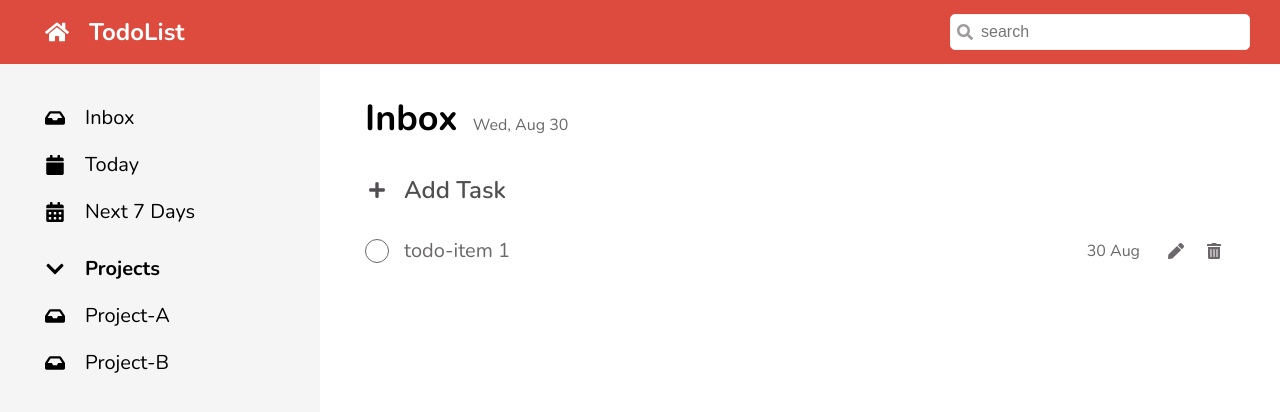
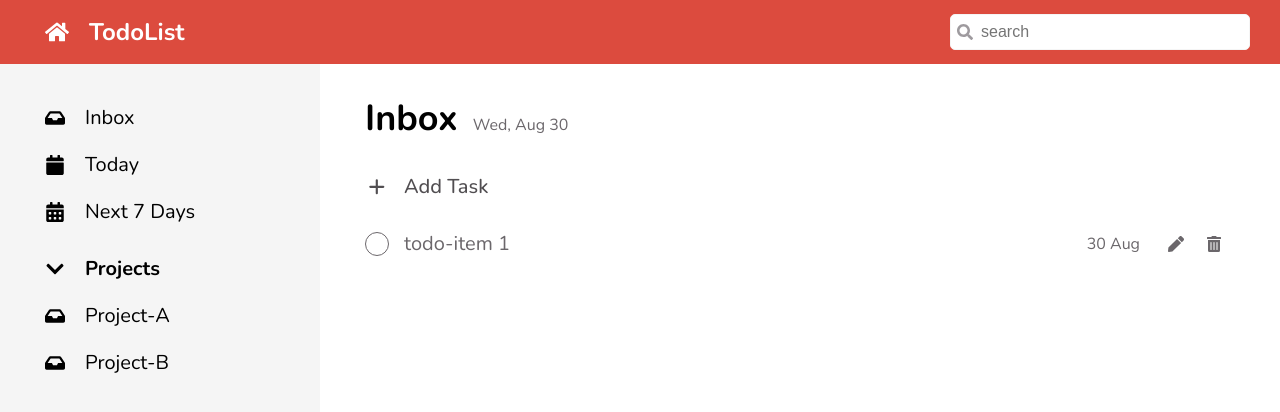
Before and after one commit to pavitpim40/cc15-todollst-ppimchan, a React (Create React App) app: page / in a window 1280 px wide. Shown: the top 412 px of the page. Built offline with nearby package versions, Linux system fonts and the light colour scheme.

Commit message:
finish:todolist css

```diff
--- a/src/components/Todo/TodoCreate.jsx
+++ b/src/components/Todo/TodoCreate.jsx
@@ -1,11 +1,12 @@
 import styles from './TodoCreate.module.scss';
 import { FaPlus } from 'react-icons/fa';
+import { HiPlus } from 'react-icons/hi';
 
 function TodoCreate() {
   return (
     <div className={styles.todo__create}>
       <div className={styles.todo__create__button}>
-        <FaPlus />
+        <HiPlus />
       </div>
       <h3 className={styles.todo__create__text}>Add Task</h3>
     </div>
--- a/src/components/Todo/TodoCreate.module.scss
+++ b/src/components/Todo/TodoCreate.module.scss
@@ -5,7 +5,7 @@
   gap: 15px;
   align-items: center;
   cursor: pointer;
-  padding: $todo-content-padding;
+  padding: 10px $todo-content-padding;
   color: $grey-700;
 
   &:hover {
@@ -27,7 +27,7 @@
     display: flex;
     justify-content: center;
     align-items: center;
-    font-size: $circle * 0.75;
+    font-size: $circle * 0.9;
 
     // ทำให้ปุ่มอยู่กลาง
     // display: inline-block;
@@ -36,8 +36,7 @@
   }
 
   &__text {
-    font-weight: 600;
-    font-size: $text-2xl;
-    line-height: 1.2rem;
+    font-weight: 500;
+    font-size: $text-xl;
   }
 }
--- a/src/components/Todo/TodoLists.jsx
+++ b/src/components/Todo/TodoLists.jsx
@@ -1,11 +1,14 @@
 import styles from './TodoLists.module.scss';
-import { FaTrashAlt, FaPen, FaRegCircle } from 'react-icons/fa';
+import { FaTrashAlt, FaPen } from 'react-icons/fa';
+import { HiOutlineCheck } from 'react-icons/hi';
 
 function TodoLists() {
   return (
     <ul className={styles.todo__lists}>
       <li className={styles.todo}>
-        <span className={styles.todo__checkbox}>{/* <FaRegCircle /> */}</span>
+        <div className={styles.todo__checkbox}>
+          <HiOutlineCheck className={styles.todo__checkbox__icon} />
+        </div>
         <p className={styles.todo__task}>todo-item 1 </p>
         <span className={styles.todo__date}>30 Aug</span>
         <div className={styles.todo__action}>
--- a/src/components/Todo/TodoLists.module.scss
+++ b/src/components/Todo/TodoLists.module.scss
@@ -25,11 +25,32 @@
     border: 1px solid currentColor;
     border-radius: 50%;
     text-align: center;
+
+    display: flex;
+    align-items: center;
+    justify-content: center;
+    font-size: $circle * 0.8;
+
+    &__icon {
+      display: none;
+    }
+
+    &:hover &__icon {
+      display: inline;
+    }
+
+    &__done &__icon {
+      display: inline;
+    }
   }
 
   &__task {
     flex: 1;
     font-size: $text-xl;
+
+    &__done {
+      text-decoration: line-through;
+    }
   }
 
   &__date {
@@ -46,5 +67,8 @@
   &__edit,
   &__delete {
     display: block;
+    &:hover {
+      color: $primary;
+    }
   }
 }
```
